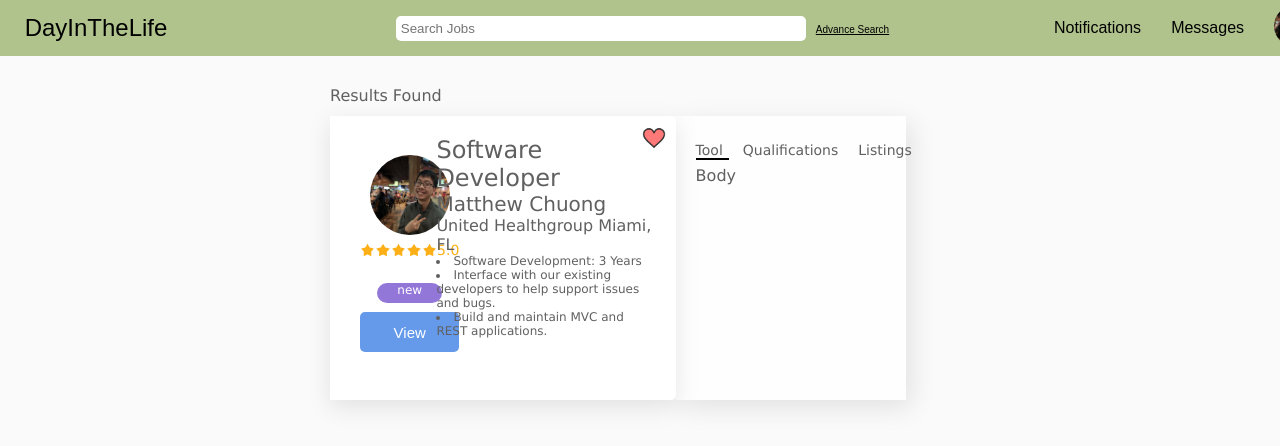
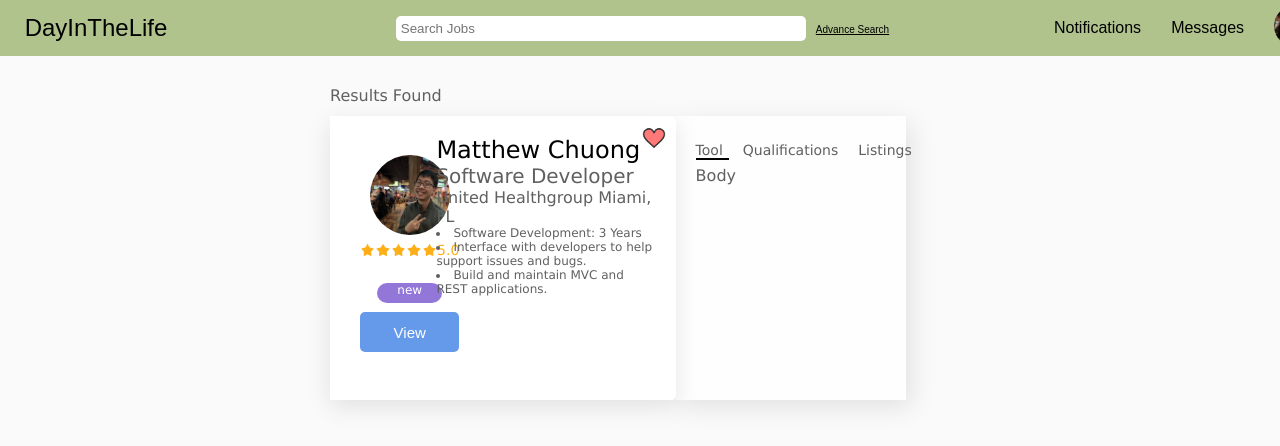
Before and after one commit to the7establishment/DayInTheLife, a React (Create React App) app: page /Results in a window 1280 px wide. Shown: the top 446 px of the page. Built offline with nearby package versions, Linux system fonts and the light colour scheme.

Commit message:
Switch Title and Name

```diff
--- a/src/components/SearchResults/Result.js
+++ b/src/components/SearchResults/Result.js
@@ -37,11 +37,11 @@ export default class Result extends React.Component {
             <button className="result-button">View</button>
           </div>
           <div className="result-detail-right">
-            <span className="result-title">Software Developer</span>
-            <span className="result-name">Matthew Chuong</span>
+            <span className="result-title">Matthew Chuong</span>
+            <span className="result-name">Software Developer</span>
             <span>United Healthgroup Miami, FL</span>
             <li className="result-list gray">Software Development: 3 Years</li>
-            <li className="result-list gray">Interface with our existing developers to help support issues and bugs.</li>
+            <li className="result-list gray">Interface with developers to help support issues and bugs.</li>
             <li className="result-list gray">Build and maintain MVC and REST applications.</li>
             <img src={heart} alt="" className="resulticon"></img>
             <img src={empty_heart} alt="" className="resulticon"></img>
--- a/src/css/SearchResults/SearchResults.css
+++ b/src/css/SearchResults/SearchResults.css
@@ -89,7 +89,8 @@
 }
 .result-title{
     font-size: 24px;
-    font-weight: 300;
+    font-weight: 500;
+    color: black;
 }
 .result-list{
     font-size: 12px;
```
